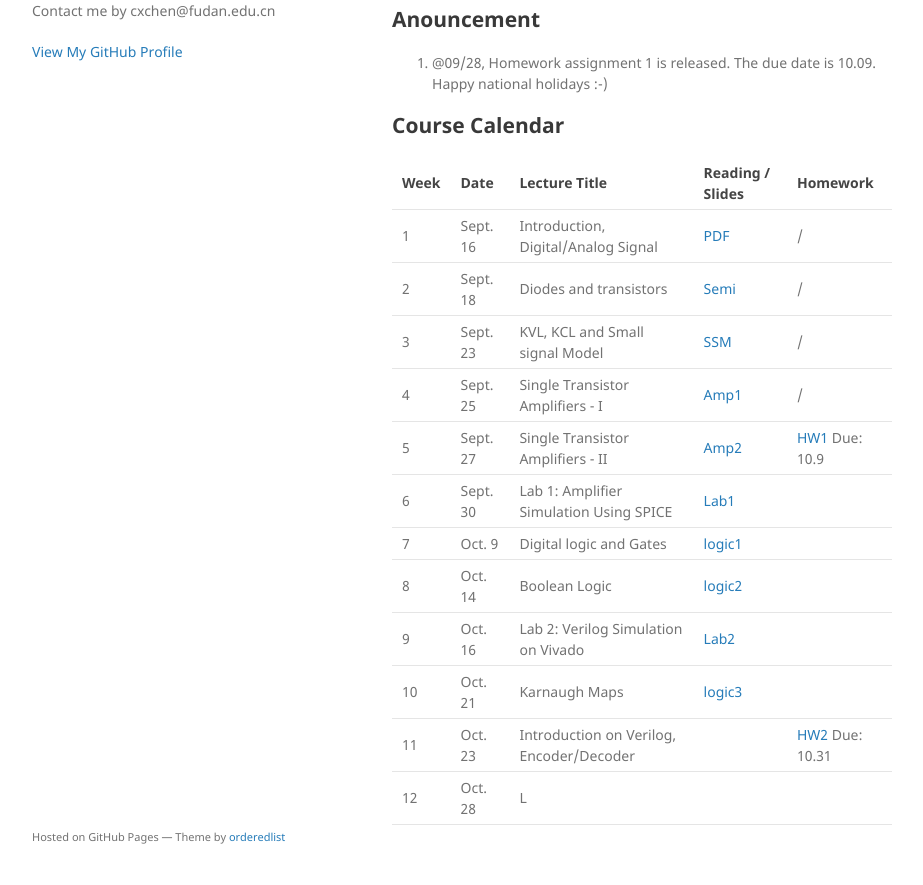
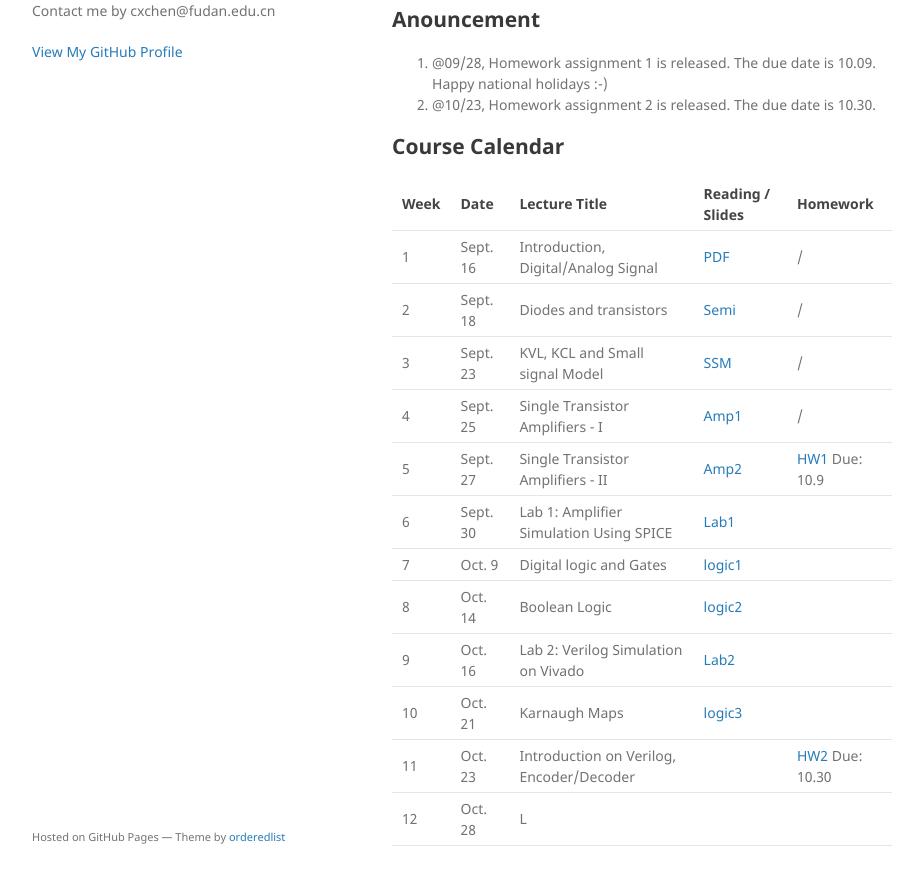
Before and after one commit to cihlab/cihlab.github.io, a Jekyll site: the page built from course/ckt20.md, in a window 1280 px wide and 1305 px high. Shown: the part 389-1274 px from the top of the window, without its empty margins (178-1101 px from the left). Built offline with Jekyll 4.4.1, drawn with Linux system fonts in a browser that asks for light colours; our own code applies the rules of GitHub Pages for plain Markdown files.

Commit message:
Update ckt20.md

```diff
--- a/course/ckt20.md
+++ b/course/ckt20.md
@@ -19,6 +19,7 @@ Score: Homework Assignement (15% x 4)+ Final Project (40%)
 
 ## Anouncement
 1. @09/28, Homework assignment 1 is released. The due date is 10.09. Happy national holidays :-)
+1. @10/23, Homework assignment 2 is released. The due date is 10.30.
 
 ## Course Calendar
 
@@ -34,5 +35,5 @@ Score: Homework Assignement (15% x 4)+ Final Project (40%)
 8| Oct. 14  | Boolean Logic  |   [logic2](./cktlec08.pdf) |  |
 9| Oct. 16  | Lab 2: Verilog Simulation on Vivado |  [Lab2](./cktlec09.pdf)  |  |
 10| Oct. 21  | Karnaugh Maps | [logic3](./cktlec10.pdf)  |  |
-11| Oct. 23 | Introduction on Verilog, Encoder/Decoder |   | [HW2](./ckthw2.pdf) Due: 10.31 |
+11| Oct. 23 | Introduction on Verilog, Encoder/Decoder |   | [HW2](./ckthw2.pdf) Due: 10.30 |
 12| Oct. 28 | L |   |  |
```
